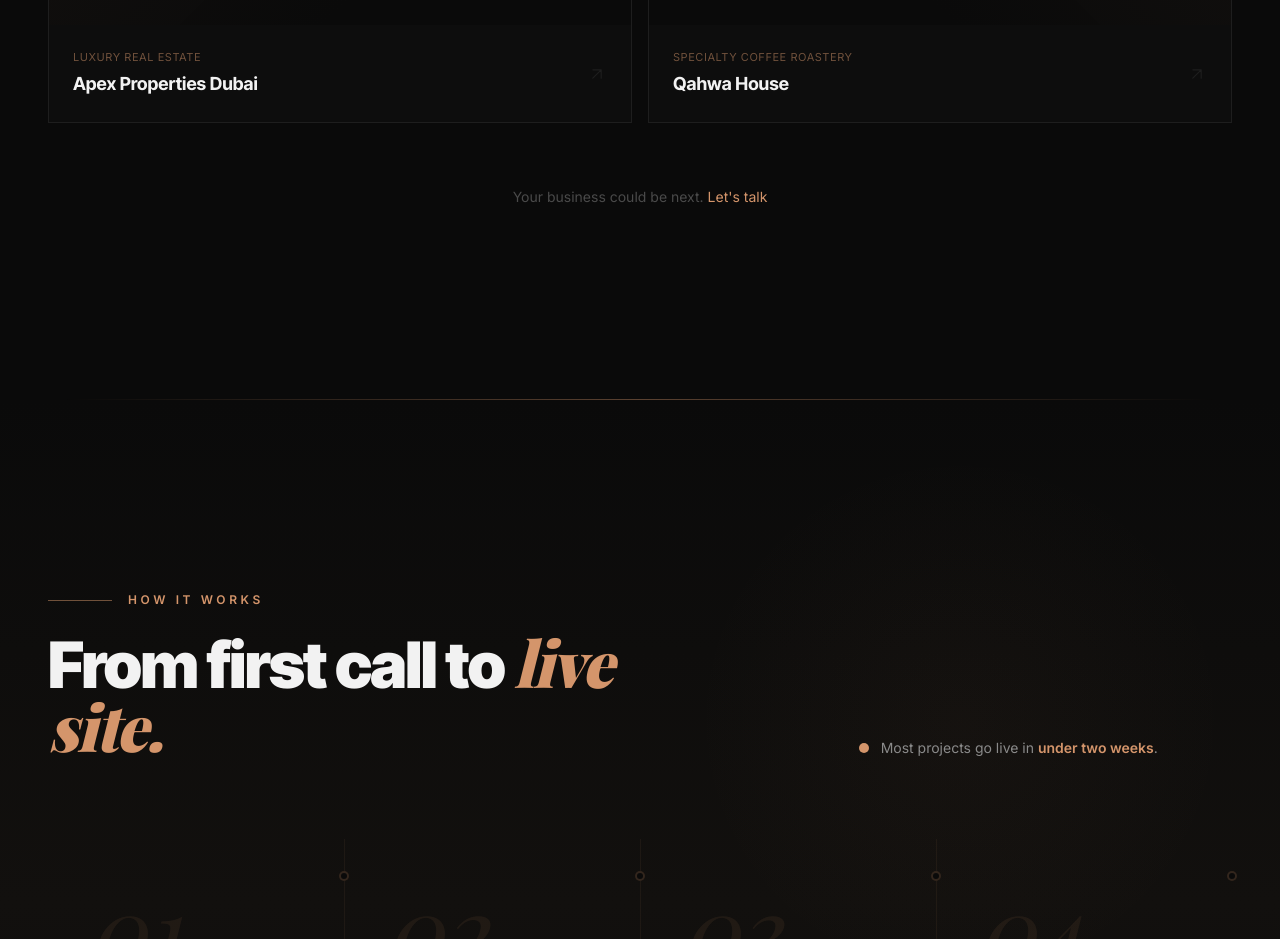
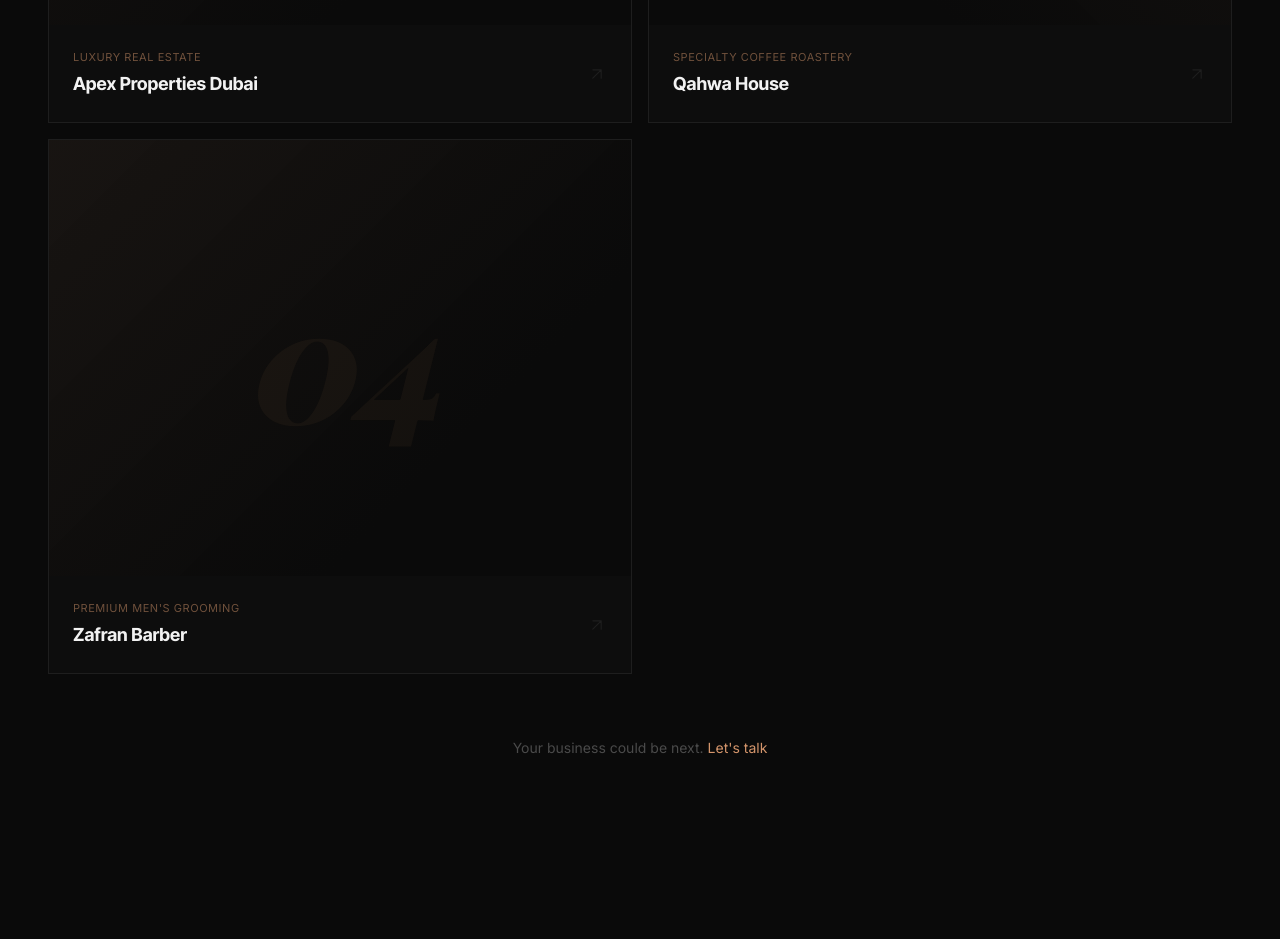
Before and after one commit to webvanguardai/webvanguard-website, a Next.js app in the folder webvanguard/: page / in a window 1280 px wide. Shown: the part 3800-4739 px from the top of the page. Built offline with nearby package versions, Linux system fonts and the light colour scheme.

Commit message:
feat(work): add Zafran Barber — client 04

```diff
--- a/webvanguard/components/Work.tsx
+++ b/webvanguard/components/Work.tsx
@@ -28,6 +28,15 @@
     description: 'Warm minimalist website for a specialty coffee roastery in Dubai Design District. Terracotta & cream identity, interactive menu, gallery, and full SEO. Completely different energy from the previous two.',
     url: 'https://qahwa-house.vercel.app',
     tags: ['Web Design', 'Next.js', 'Food & Beverage'],
+    live: true,
+  },
+  {
+    name: 'Zafran Barber',
+    industry: 'Premium Men\'s Grooming',
+    label: '04',
+    description: 'Luxury barbershop website for Dubai\'s most discerning clientele. Dark masculine identity with crimson red & chrome accents. 6 service cards with AED pricing, testimonials, gallery, and functional booking form.',
+    url: 'https://zafran-barber.vercel.app',
+    tags: ['Web Design', 'Next.js', 'Barbershop'],
     live: true,
   },
 ]
```
